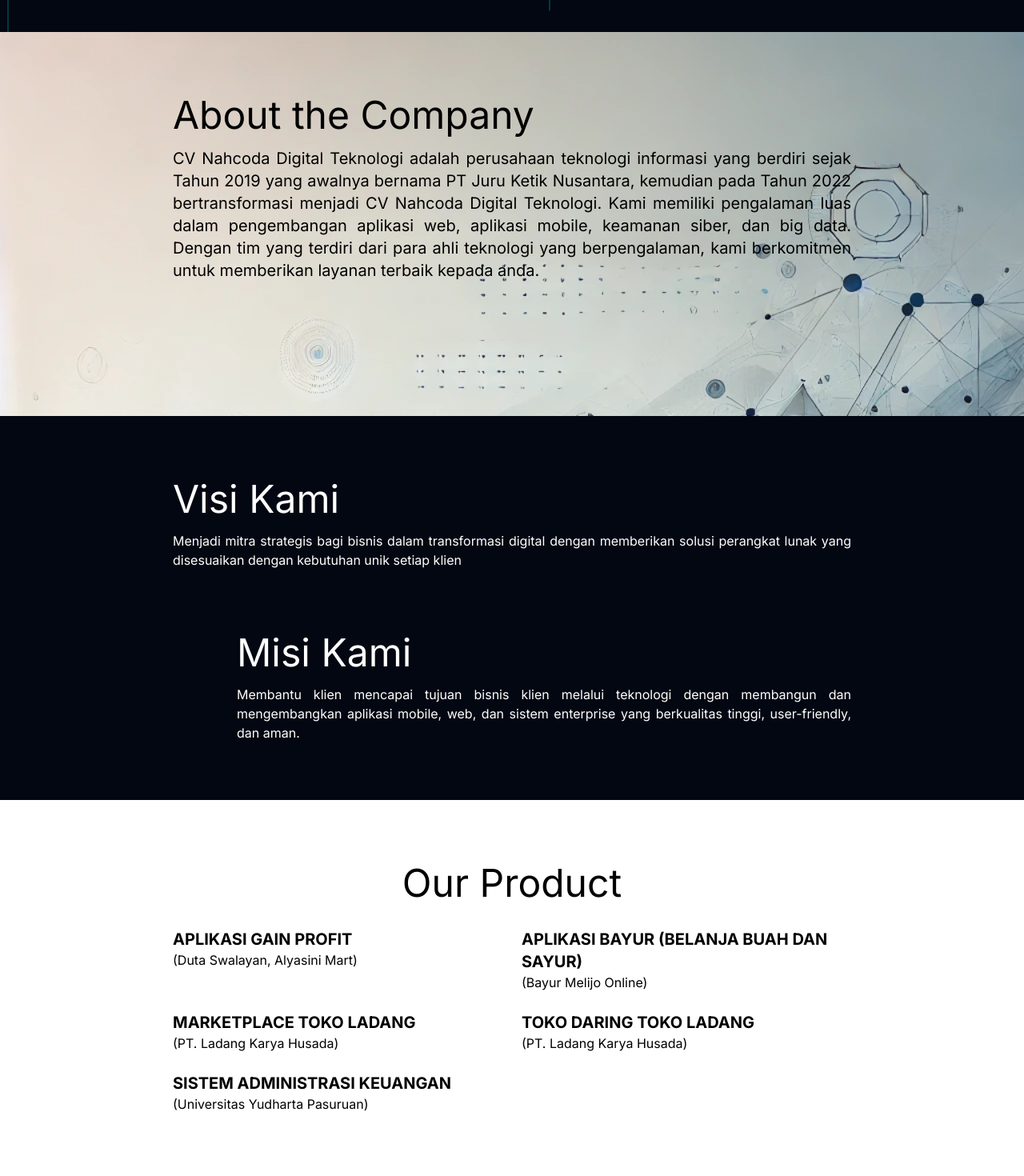
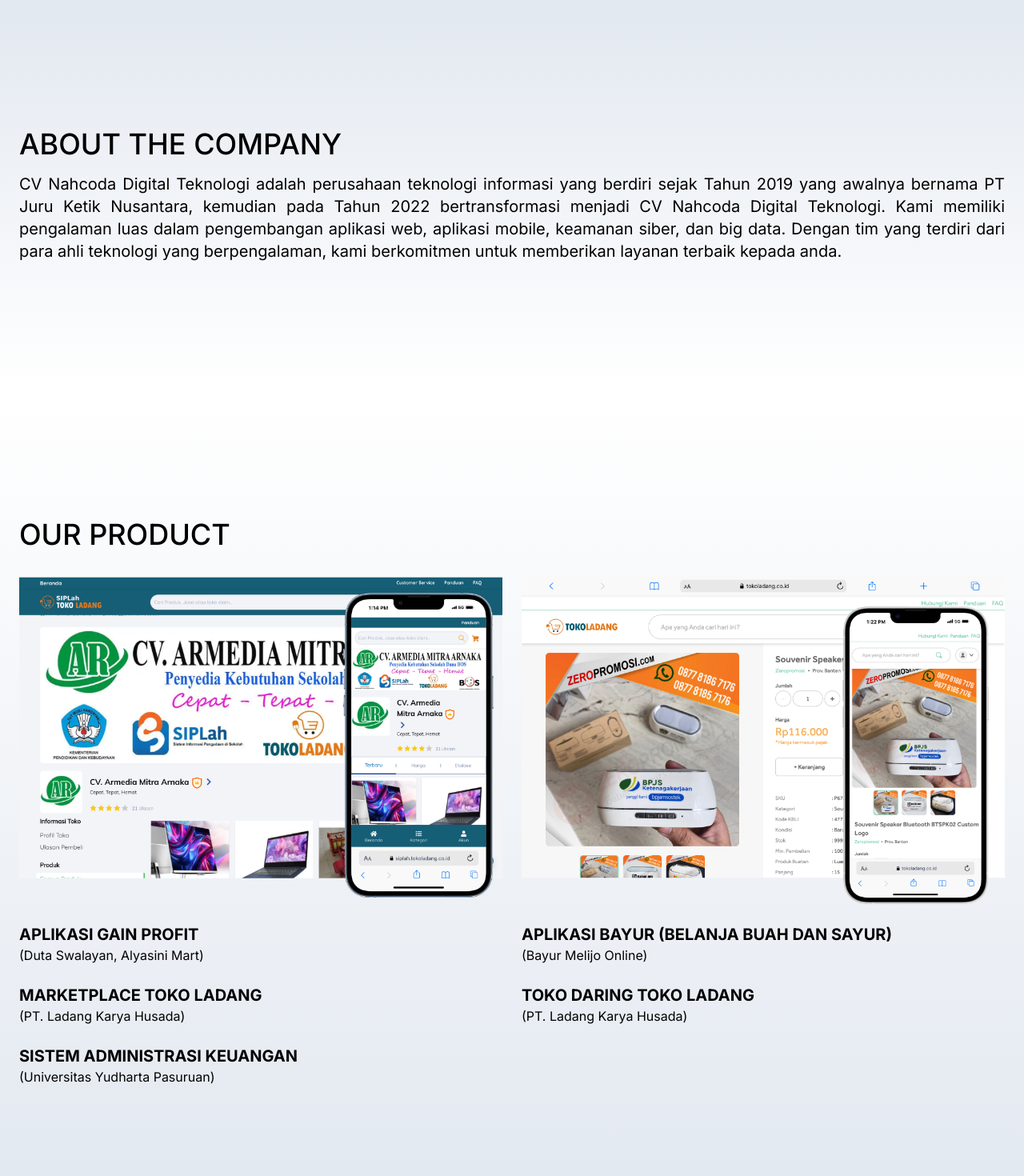
Before and after one commit to zakyafifmubarok/profile-ndt, a Next.js app: page /portofolio in a window 1280 px wide. Shown: the part 720-2190 px from the top of the page at 80% size. Built offline with nearby package versions, Linux system fonts and the light colour scheme; a web font is replaced by a local one.

Commit message:
WIP portofolio

```diff
--- a/app/layout.tsx
+++ b/app/layout.tsx
@@ -8,6 +8,10 @@
 }) {
   return (
     <html lang="en">
+      <head>
+        <title>CV Nahcoda Digital Teknologi</title>
+        <meta name="description" content="Portofolio CV.NAHCODA DIGITAL TEKNOLOGI" />
+      </head>
       <body className={`${inter.className} antialiased`}>{children}</body>
     </html>
   );
--- a/app/portofolio/page.tsx
+++ b/app/portofolio/page.tsx
@@ -2,9 +2,10 @@
 /* eslint-disable @next/next/no-img-element */
 'use client';
 
+import Image from 'next/image';
 import { useState, useEffect, useRef } from 'react';
 
-export default function Portofolio() {
+export default function PortofolioPage() {
   const [offset, setOffset] = useState(0);
   const mainRef = useRef(null);
 
@@ -109,10 +110,42 @@
     };
   }, []);
 
+
+  const productRef = useRef(null);
+  const [isProductVisible, setProductVisible] = useState(false);
+  const [isProductImageVisible, setProductImageVisible] = useState(false);
+
+  useEffect(() => {
+    const observer = new IntersectionObserver(
+      ([entry]) => {
+        if (entry.isIntersecting) {
+          if (entry.intersectionRatio >= 0.2) {
+            setProductVisible(true);
+          }
+          if (entry.intersectionRatio >= 0.4) {
+            setProductImageVisible(true);
+            observer.unobserve(entry.target);
+          }
+        }
+      },
+      { threshold: [0.2, 0.4] }
+    );
+
+    if (productRef.current) {
+      observer.observe(productRef.current);
+    }
+
+    return () => {
+      if (productRef.current) {
+        observer.unobserve(productRef.current);
+      }
+    };
+  }, []);
+
   return (
     <main>
       {/* Navbar section */}
-      <div className="sticky bg-white opacity-95 top-0 z-50 py-2 px-4">
+      <div className="fixed w-full bg-transparent opacity-95 top-0 z-50 py-2 px-4 text-white">
         <div className="flex justify-between">
           <div>
             <button className="hover:underline">Home</button>
@@ -138,6 +171,7 @@
           </div>
         </div>
       </div>
+
       {/* About section */}
       <div
         ref={aboutRef}
@@ -145,9 +179,10 @@
           isAboutVisible ? 'opacity-100 translate-y-0' : 'opacity-0 translate-y-10'
         }`}
       >
-        <div className="bg-[url('/background/about.webp')] bg-cover relative overflow-hidden h-[60vh]">
-          <div className="max-w-4xl mx-auto py-20 px-6">
-            <h1 className="text-5xl">About the Company</h1>
+        {/* bg-[url('/background/about.webp')] */}
+        <div className="bg-gradient-to-b to-white from-slate-200 relative overflow-hidden min-h-[40vh]">
+          <div className="max-w-7xl mx-auto py-20 lg:py-40 px-6">
+            <h1 className="text-4xl font-medium uppercase">About the Company</h1>
             <p className="mt-4 text-xl text-justify">
               CV Nahcoda Digital Teknologi adalah perusahaan teknologi informasi yang
               berdiri sejak Tahun 2019 yang awalnya bernama PT Juru Ketik Nusantara,
@@ -160,43 +195,40 @@
           </div>
         </div>
       </div>
-      {/* Vision section */}
-      <div ref={vissionRef} className="bg-gray-950 text-white relative overflow-hidden h-[60vh]">
-        <div className='max-w-4xl mx-auto py-20 px-6'>
-          <div className={`transform transition-transform duration-1000 ${
-              isVissionVisible ? 'opacity-100 translate-x-0' : 'opacity-0 -translate-x-40'
+
+      {/* Product section */}
+      <div
+        ref={productRef}
+        className={`transform transition-opacity duration-1000 ${
+          isProductVisible ? 'opacity-100 translate-y-0' : 'opacity-0 translate-y-10'
         }`}
       >
-            <h1 className='text-5xl'>
-              Visi Kami
-            </h1>
-            <p className='mt-4 text-justify'>
-              Menjadi mitra strategis bagi bisnis dalam transformasi digital dengan
-              memberikan solusi perangkat lunak yang disesuaikan dengan kebutuhan
-              unik setiap klien
-            </p>
-          </div>
-          <div className={`mt-20 ml-20 transform transition-transform duration-1000 ${
-              isMissionVisible ? 'opacity-100 translate-x-0' : 'opacity-0 translate-x-40'
+        <div className="bg-gradient-to-b to-slate-200 from-white relative overflow-hidden min-h-[40vh]">
+          <div className='max-w-7xl mx-auto py-20 lg:py-40 px-6'>
+            <h1 className='text-left text-4xl font-medium uppercase'>Our Product</h1>
+            <div className="mt-8 grid grid-cols-1 lg:grid-cols-2 gap-6">
+              <div className={`transform transition-opacity duration-1000 ${
+                  isProductImageVisible ? 'opacity-100 translate-y-0' : 'opacity-0 translate-y-10'
                 }`}
               >
-            <h1 className='text-5xl'>
-              Misi Kami
-            </h1>
-            <p className='mt-4 text-justify'>
-              Membantu klien mencapai tujuan bisnis klien melalui teknologi dengan
-              membangun dan mengembangkan aplikasi mobile, web, dan sistem enterprise
-              yang berkualitas tinggi, user-friendly, dan aman.
-            </p>
+                <Image
+                  src="/products/siplah.tokoladang.co.id.png"
+                  width={1000}
+                  height={760}
+                  alt="Screenshots of the siplah.tokoladang.co.id"
+                />
               </div>
+              <div className={`transform transition-opacity duration-1000 delay-500 ${
+                  isProductImageVisible ? 'opacity-100 translate-y-0' : 'opacity-0 translate-y-10'
+                }`}
+              >
+                <Image
+                  src="/products/tokoladang.co.id.png"
+                  width={1000}
+                  height={760}
+                  alt="Screenshots of the tokoladang.co.id"
+                />
               </div>
-      </div>
-
-      {/* Product section */}
-      <div className="relative overflow-hidden h-[60vh]">
-        <div className='max-w-4xl mx-auto py-20 px-6'>
-          <h1 className='text-center text-5xl'>Our Product</h1>
-          <div className="mt-8 grid grid-cols-2 gap-6">
               <div>
                 <div className='font-bold text-xl uppercase'>
                   Aplikasi Gain Profit
@@ -230,6 +262,38 @@
             </div>
           </div>
         </div>
+      </div>
+      {/* Vision section */}
+      <div ref={vissionRef} className="bg-gray-950 text-white relative overflow-hidden min-h-[60vh]">
+        <div className='max-w-4xl mx-auto py-40 px-6'>
+          <div className={`transform transition-transform duration-1000 ${
+              isVissionVisible ? 'opacity-100 translate-x-0' : 'opacity-0 -translate-x-40'
+            }`}
+          >
+            <h1 className='text-4xl'>
+              Visi Kami
+            </h1>
+            <p className='mt-4 text-justify'>
+              Menjadi mitra strategis bagi bisnis dalam transformasi digital dengan
+              memberikan solusi perangkat lunak yang disesuaikan dengan kebutuhan
+              unik setiap klien
+            </p>
+          </div>
+          <div className={`mt-20 ml-20 transform transition-transform duration-1000 ${
+              isMissionVisible ? 'opacity-100 translate-x-0' : 'opacity-0 translate-x-40'
+            }`}
+          >
+            <h1 className='text-5xl'>
+              Misi Kami
+            </h1>
+            <p className='mt-4 text-justify'>
+              Membantu klien mencapai tujuan bisnis klien melalui teknologi dengan
+              membangun dan mengembangkan aplikasi mobile, web, dan sistem enterprise
+              yang berkualitas tinggi, user-friendly, dan aman.
+            </p>
+          </div>
+        </div>
+      </div>
       {/* CSS section */}
       <style jsx>{`
           .shine-text {
```
Also changed, not shown: public/products/siplah.tokoladang.co.id.png (added), public/products/tokoladang.co.id.png (added). Lines whose indentation alone changed are shown as unchanged.
